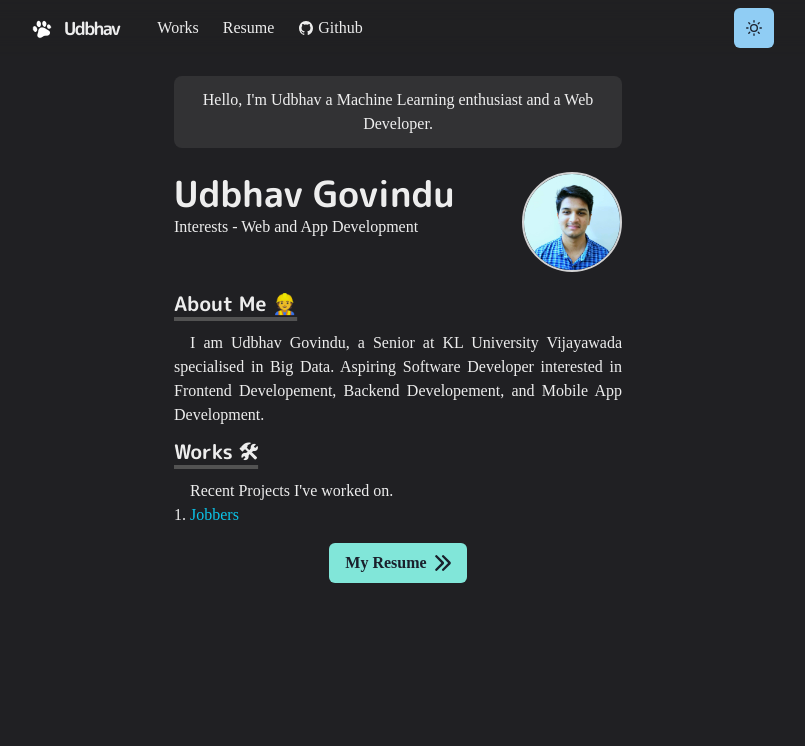
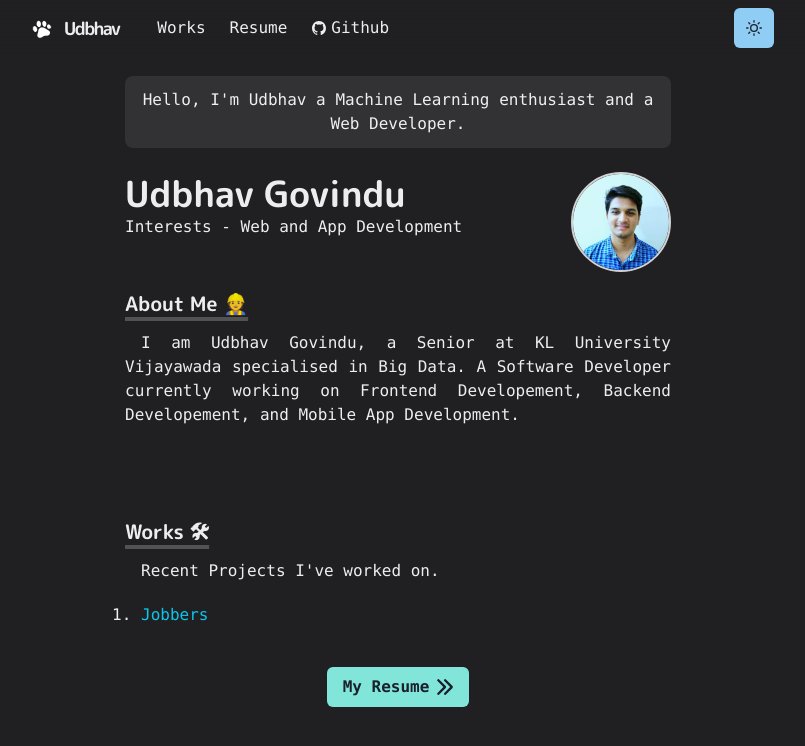
Before and after one commit to udbhav3101/portfolio-website, a Next.js app: page / in a window 1280 px wide. Shown: the top 746 px of the page, without its empty margins (242-1047 px from the left). Built offline with nearby package versions, Linux system fonts and the light colour scheme.

Commit message:
Removed voxel dog and changed theme font

```diff
--- a/components/theme-toggle-button.js
+++ b/components/theme-toggle-button.js
@@ -4,7 +4,7 @@ import { SunIcon, MoonIcon } from "@chakra-ui/icons";
 
 const ThemeToggleButton = () => {
 
-    const { toggleColorMode } = useColorMode()
+    const { toggleColorMode } = useColorMode();
 
     return (
         <AnimatePresence exitBeforeEnter initial={false}>
@@ -19,8 +19,7 @@ const ThemeToggleButton = () => {
         aria-label="Toggle Theme"
         colorScheme={useColorModeValue('purple', 'blue')}
         icon={useColorModeValue(<MoonIcon/>, <SunIcon/>)}
-        onClick={toggleColorMode}>
-        </IconButton>
+        onClick={toggleColorMode} />
         </motion.div>
         </AnimatePresence>
     )
--- a/lib/theme.js
+++ b/lib/theme.js
@@ -35,7 +35,7 @@ const components = {
 
 const fonts = {
     heading: "'M PLUS Rounded 1c'",
-    body: "Fira Code"
+    body: "Menlo, monospace"
 }
 
 
--- a/pages/index.js
+++ b/pages/index.js
@@ -41,23 +41,22 @@ const Page = () =>{
           About Me 👷
         </Heading>
         <Paragraph>
-        I am Udbhav Govindu, a Senior at KL University Vijayawada specialised in Big Data. Aspiring Software Developer
-        interested in Frontend Developement, Backend Developement, and Mobile App Development.
+        I am Udbhav Govindu, a Senior at KL University Vijayawada specialised in Big Data. A Software Developer
+        currently working on Frontend Developement, Backend Developement, and Mobile App Development.
         </Paragraph>
 
-        <Heading as="h3" variant="section-title">
+        <Heading as="h3" variant="section-title" pt={20}>
           Works 🛠
         </Heading>
         <Paragraph>
           Recent Projects I&apos;ve worked on.
         </Paragraph>
-        <OrderedList>
+        <OrderedList mt={5}>
           <ListItem>
-            <NextLink href="/works/jobbers"><Link>Jobbers</Link>
-            </NextLink>
+            <NextLink href="/works/jobbers"><Link>Jobbers</Link></NextLink>
           </ListItem>
         </OrderedList>
-        <Box align="center" my={4}>
+        <Box align="center" my={4} mt={10}>
         <NextLink href="/resume">
           <Button rightIcon={<ArrowRightIcon/>} colorScheme="teal">My Resume</Button>
         </NextLink>
```
Also changed, not shown: components/section.js (+6 -5 lines), pages/resume.js (+5 -3 lines), public/images/pixel.png (deleted), 1 other file (tests, documents, lock files or other folders).
